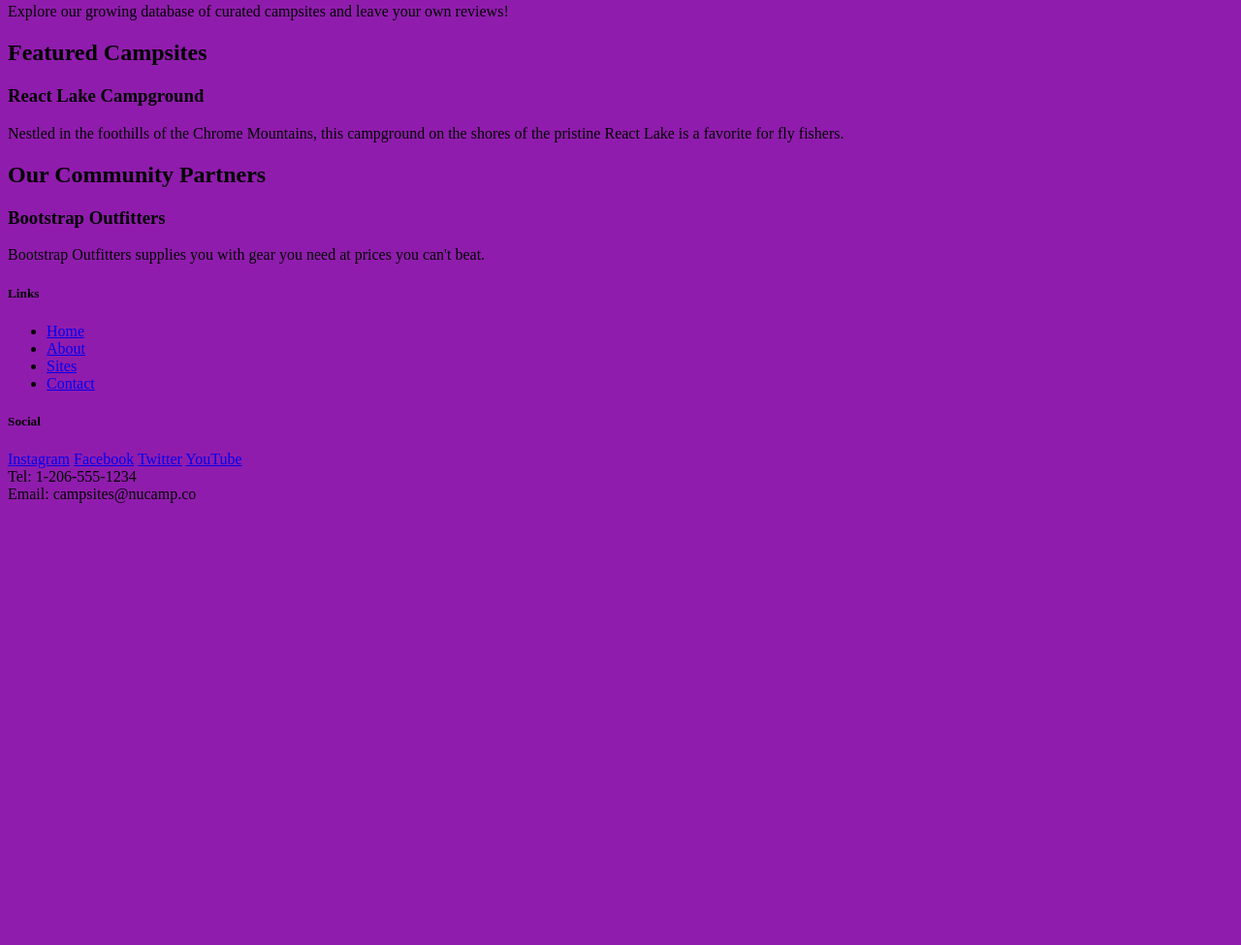
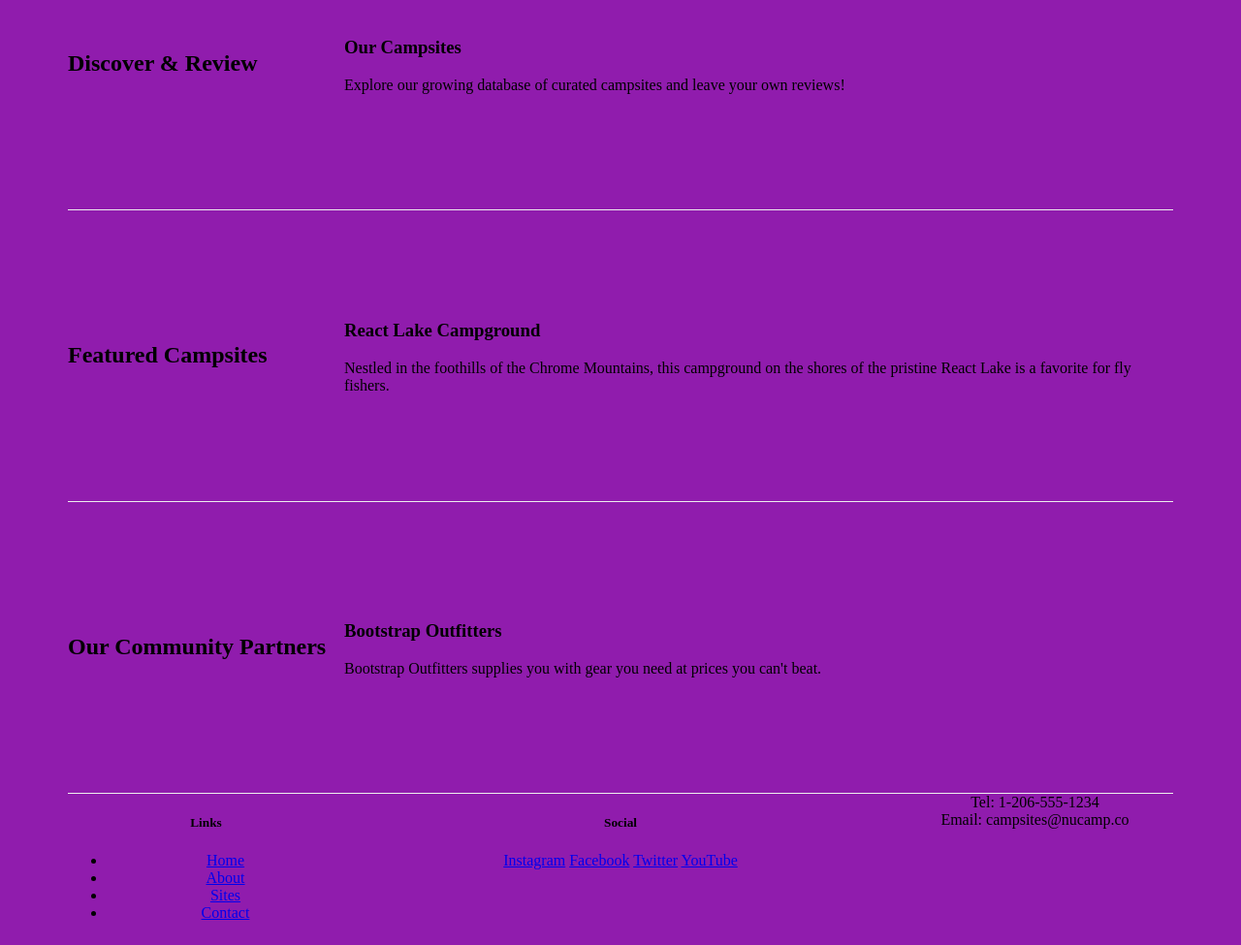
Before and after one commit to codemakesthings/week-3-workshop, a plain HTML site: page index.html in a window 1280 px wide. Shown: the part 211-1186 px from the top of the page at 97% size. Before the commit the page ends 800 px from the top, so only its background shows below. Drawn offline with Linux system fonts and the light colour scheme.

Commit message:
Setup initial page layout and css files

```diff
--- /dev/null
+++ b/css/footer.css
@@ -0,0 +1,6 @@
+.footer-grid {
+    display: grid;
+    grid-template-columns: 1fr 2fr 1fr;
+    align-items: start;
+    text-align: center;
+}
--- /dev/null
+++ b/css/main-content.css
@@ -0,0 +1,15 @@
+.content-row {
+    display: flex;
+    align-items: center;
+    padding: 50px 0;
+    border-bottom: 1px ridge;
+    min-height: 200px;
+}
+
+.content-heading {
+    flex: 0 0 25%;
+}
+.content-heading .align-right {
+    order: 1;
+    text-align: right;
+}
--- a/css/styles.css
+++ b/css/styles.css
@@ -1,3 +1,10 @@
 body {
     background-color: #901CAD;
 }
+
+.content-container {
+    width: 100%;
+    max-width: 1140px;
+    margin: 0 auto;
+    padding: 0 15px;
+}
--- a/index.html
+++ b/index.html
@@ -6,46 +6,66 @@
     <meta name="viewport" content="width=device-width, initial-scale=1" />
     <title>Nucamp: A Better Way To Camp</title>
     <link rel="stylesheet" href="css/styles.css">
+    <link rel="stylesheet" href="css/main-content.css">
+    <link rel="stylesheet" href="css/footer.css">
 </head>
 
 <body>
 
     <!-- header -->
     <header>
-        <div>
+        <div class="content-container">
             <h1>Nucamp</h1>
             <h2>a better way to camp</h2>
         </div>
     </header>
 
     <!-- main section -->
-    <main>
+    <main class="content-container">
 
         <!-- discover section -->
-        <section>
+        <section class="content-row">
+            <div class="content-heading align-right">
                 <h2>Discover & Review</h2>
+            </div>
+            <div>
                 <h3>Our Campsites</h3>
                 <p>Explore our growing database of curated campsites and leave your own reviews!</p>
+            </div>
+
         </section>
 
         <!-- feature section -->
-        <section>
+        <section class="content-row">
+            <div class="content-heading align-right">
                 <h2>Featured Campsites</h2>
+            </div>
+            <div>
                 <h3>React Lake Campground</h3>
                 <p>Nestled in the foothills of the Chrome Mountains, this campground on the shores of the pristine React Lake is a favorite for fly fishers.</p>
+
+            </div>
                    </section>
 
         <!-- partner section -->
-        <section>
+        <section class="content-row">
+            <div class="content-heading align-right">
                <h2>Our Community Partners</h2>
+
+            </div>
+           <div>
                <h3>Bootstrap Outfitters</h3>
                <p>Bootstrap Outfitters supplies you with gear you need at prices you can't beat.</p>
+           </div>
+
         </section>
 
     </main>
 
     <!-- footer -->
     <footer>
+        <div class="content-container">
+            <div class="footer-grid">
                 <div>
                     <h5>Links</h5>
                     <ul>
@@ -66,6 +86,8 @@
                     Tel: 1-206-555-1234<br />
                     Email: campsites@nucamp.co
                 </div>
+            </div>
+        </div>
     </footer>
 
 </body>
```
Lines whose indentation alone changed are shown as unchanged.
